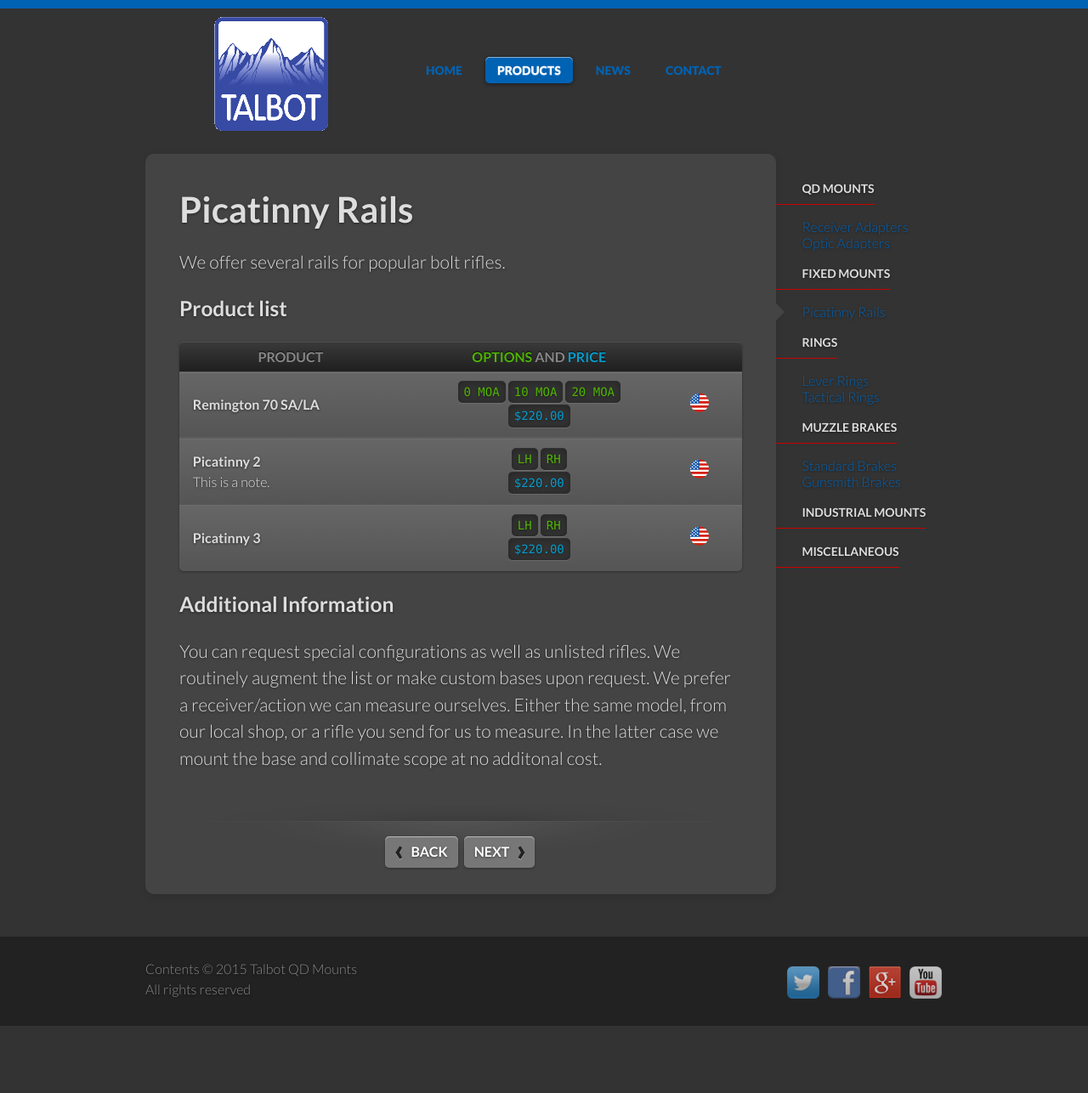
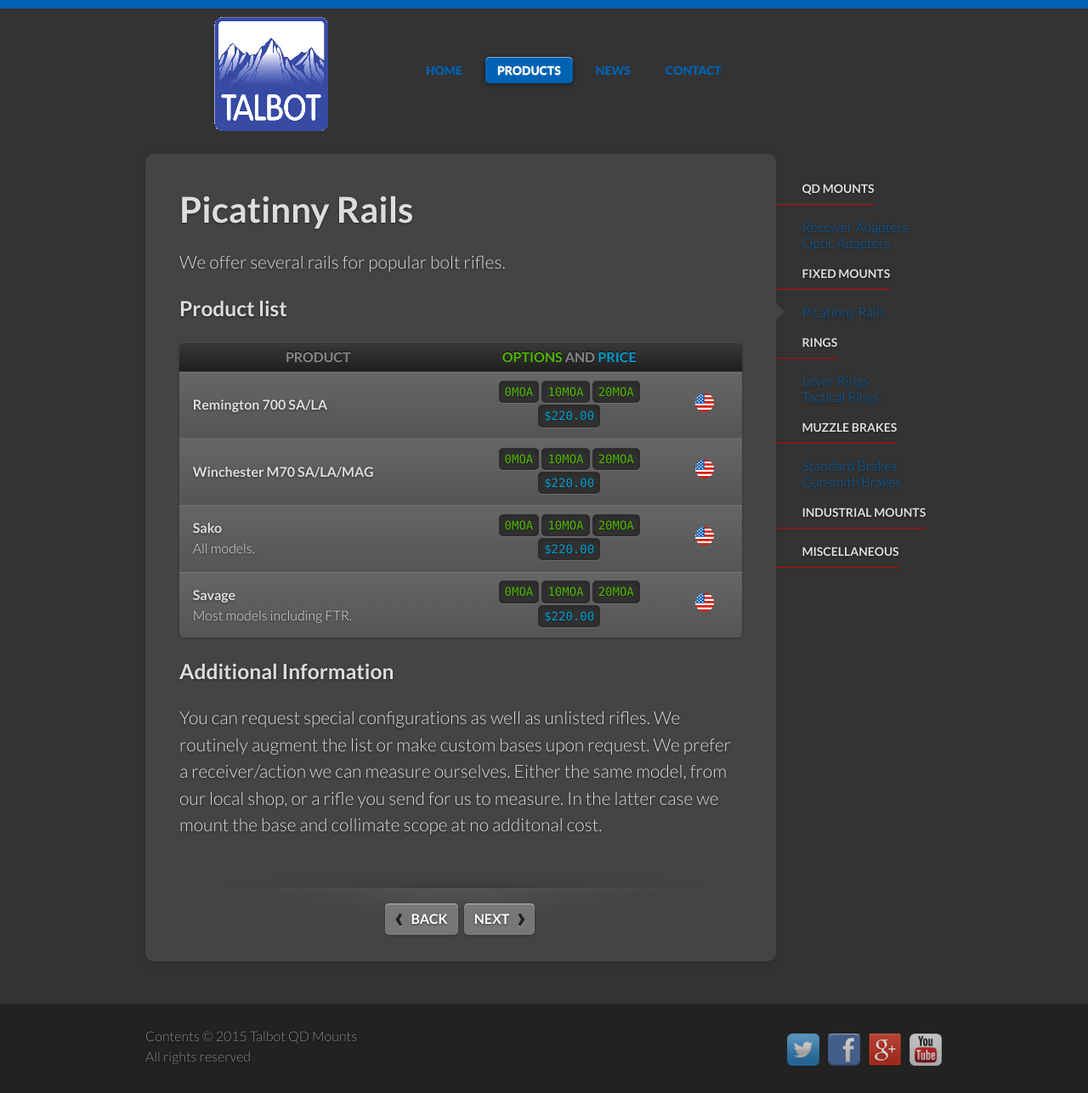
Before and after one commit to qdmounts/qdmounts.github.io, a Jekyll site: the page built from _products/picatinny-rails.md, in a window 1280 px wide. Shown: the whole page at 85% size. Built offline with Jekyll 4.4.1, drawn with Linux system fonts in a browser that asks for light colours; before the commit the page ends 1207 px from its top, so only the background shows below that.

Commit message:
added REM 700 to Picatinny section

```diff
--- a/_data/picatinny_rails.yml
+++ b/_data/picatinny_rails.yml
@@ -1,22 +1,33 @@
-- name: Remington 70 SA/LA
+- name: Remington 700 SA/LA
   price_list: '220.00'
   price_sale: '176.00'
   options:
-    - option: 0 MOA
-    - option: 10 MOA
-    - option: 20 MOA
+    - option: 0MOA
+    - option: 10MOA
+    - option: 20MOA
 
-- name: Picatinny 2
-  note: 'This is a note.'
+- name: Winchester M70 SA/LA/MAG
   price_list: '220.00'
   price_sale: '176.00'
   options:
-    - option: LH
-    - option: RH
+    - option: 0MOA
+    - option: 10MOA
+    - option: 20MOA
 
-- name: Picatinny 3
+- name: Sako
+  note: All models.
   price_list: '220.00'
   price_sale: '176.00'
   options:
-    - option: LH
-    - option: RH
+    - option: 0MOA
+    - option: 10MOA
+    - option: 20MOA
+
+- name: Savage
+  note: Most models including FTR.
+  price_list: '220.00'
+  price_sale: '176.00'
+  options:
+    - option: 0MOA
+    - option: 10MOA
+    - option: 20MOA
```
